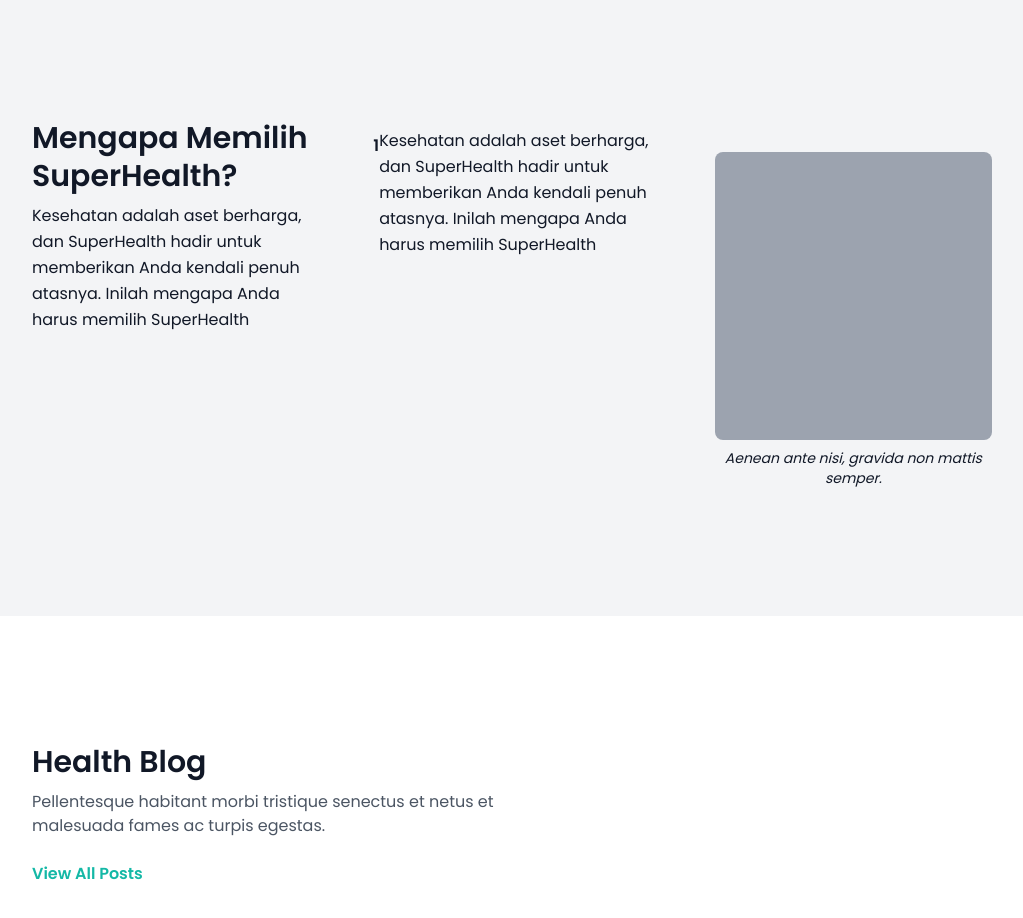
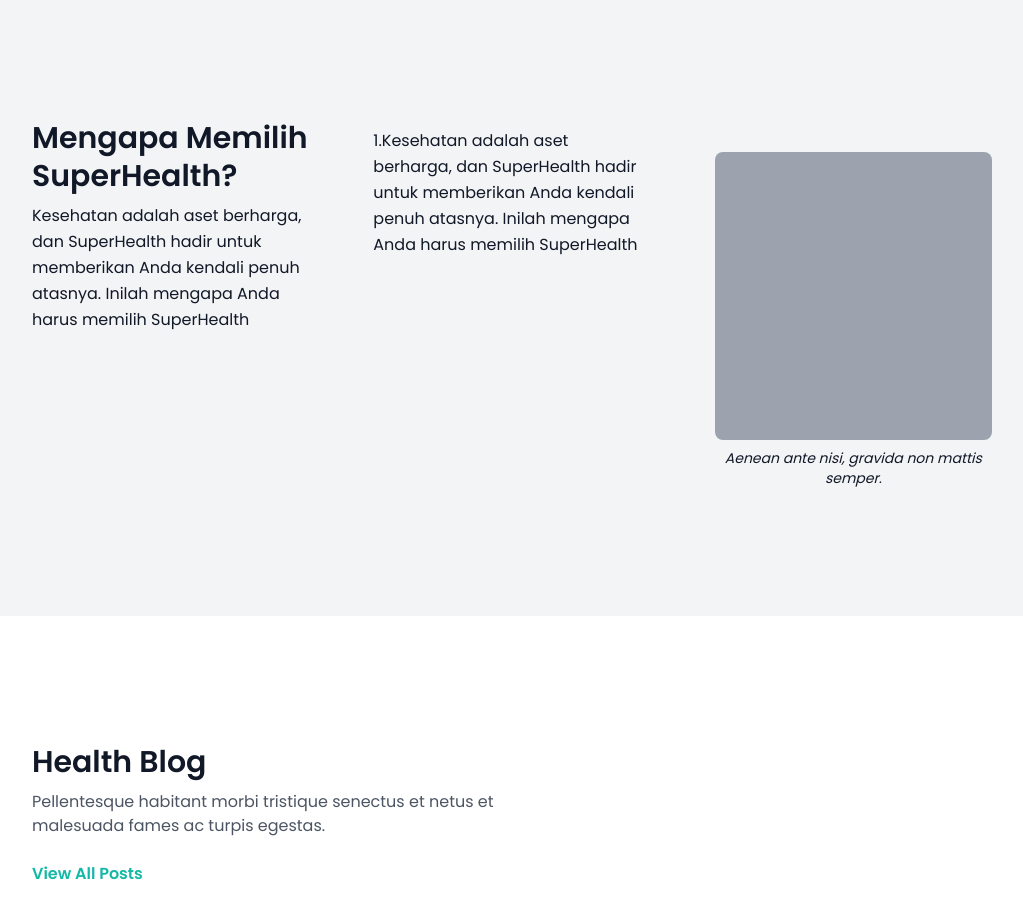
Before and after one commit to M4RV3LS/SuperHealth, a website: page index.html in a window 1280 px wide. Shown: the part 2520-3438 px from the top of the page, without its empty margins (128-1151 px from the left). Drawn offline with nearby package versions, Linux system fonts and the light colour scheme.

Commit message:
file arrangement

```diff
--- a/index.html
+++ b/index.html
@@ -331,8 +331,7 @@
         </div>
 
         <div class="flex mt-4 lg:w-1/2 lg:px-8">
-          <h6 class="mt-4 font-bold leading-tight">1</h2>
-          <p class="mt-2 leading-relaxed">Kesehatan adalah aset berharga, dan SuperHealth hadir untuk memberikan Anda kendali penuh atasnya. Inilah mengapa Anda harus memilih SuperHealth</p>
+          <p class="mt-2 leading-relaxed">1.Kesehatan adalah aset berharga, dan SuperHealth hadir untuk memberikan Anda kendali penuh atasnya. Inilah mengapa Anda harus memilih SuperHealth</p>
         </div>
 
         <div class="w-full mt-12 md:max-w-md md:mx-auto lg:w-1/2 lg:px-8 mt:md-0">
```
Also changed, not shown: Challenge.js (deleted), src/Challenge.css (renamed from Challenge.css), src/Challenge.html (renamed from Challenge.html), src/Challenge.js (added), src/PersonalHealth.html (renamed from PersonalHealth.html), src/challengeDashboard.css (renamed from challengeDashboard.css), src/challengeDashboard.html (renamed from challengeDashboard.html), src/style.css (renamed from style.css).
